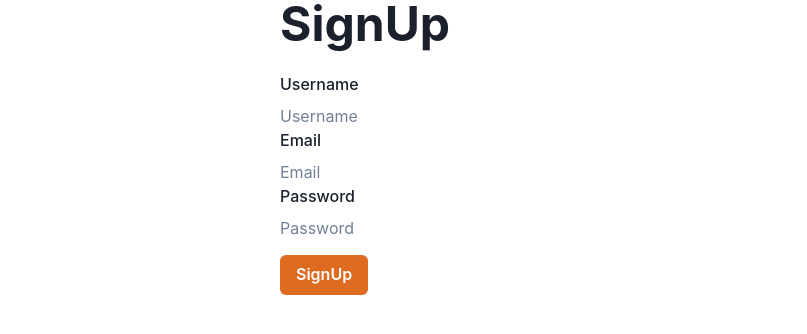
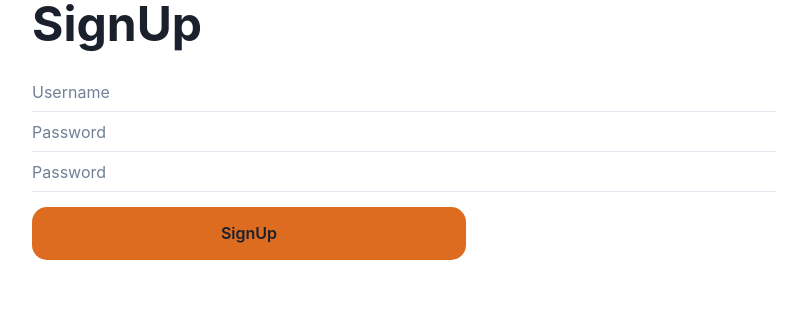
Before and after one commit to audreythando/login-react, a React (Create React App) app: page / in a window 1280 px wide. Shown: the top 334 px of the page, without its empty margins (236-1043 px from the left). Built offline with nearby package versions, Linux system fonts and the light colour scheme.

Commit message:
added typescript

```diff
--- a/src/components/Details/DetailModal.tsx
+++ b/src/components/Details/DetailModal.tsx
@@ -29,7 +29,8 @@ function DetailModal(props: ModalDetails) {
 
     return (
         <div>
-            <Button onClick={onOpen} colorScheme={'orange'} mt={'15px'}>SignUp</Button>
+            <Button onClick={onOpen} background={'#DD6B20'} mt={'15px'} position={'absolute'} width={'434px'}
+            borderRadius={'15px'} height={'53px'}> SignUp</Button>
 
             <Modal isOpen={isOpen} onClose={closeModal}>
                 <ModalOverlay />
--- a/src/components/SignUp/SignUp.tsx
+++ b/src/components/SignUp/SignUp.tsx
@@ -2,11 +2,10 @@ import React, { useState } from 'react'
 import {
   FormControl,
   FormLabel,
-  Button,
   Heading,
   Box,
+  Input
 } from '@chakra-ui/react'
-import { useNavigate } from "react-router-dom";
 import { Flex } from "@chakra-ui/react"
 import DetailModal from '../Details/DetailModal';
 
@@ -34,7 +33,6 @@ function SignUp() {
   }
 
 
-  const navigate = useNavigate();
 
   return (
 
@@ -45,29 +43,12 @@ function SignUp() {
         </Heading>
         <Box >
           <FormControl onSubmit={submit}>
-            <FormLabel>Username</FormLabel>
-            <input
-              type='username'
-              value={username}
-              onChange={(e) => changeUsernameHandler(e)}
-              placeholder='Username'
-            />
 
-            <FormLabel>Email</FormLabel>
-            <input
-              type='email'
-              value={email}
-              onChange={(e) => changeEmailHandler(e)}
-              placeholder='Email'
-            />
+            <Input onChange={(e:any) => changeUsernameHandler(e)} placeholder='Username' value={username} variant='flushed'  />
+            <Input onChange={(e:any) => changeEmailHandler(e)} placeholder='Password' value={email} variant='flushed'  />
+            <Input onChange={(e:any) => changePasswordHandler(e)} placeholder='Password' value={password} variant='flushed'  />
 
-            <FormLabel>Password</FormLabel>
-            <input
-              type='password'
-              value={password}
-              onChange={(e) => changePasswordHandler(e)}
-              placeholder='Password'
-            />
+
           </FormControl>
         </Box>
 
@@ -75,9 +56,8 @@ function SignUp() {
           navigate("/login");
         }} colorScheme='blue'>SignUp</Button> */}
         <DetailModal name={username} email={email} password={password} />
-
-
-      </div></Flex>
+</div>
+ </Flex>
 
 
   )
```
